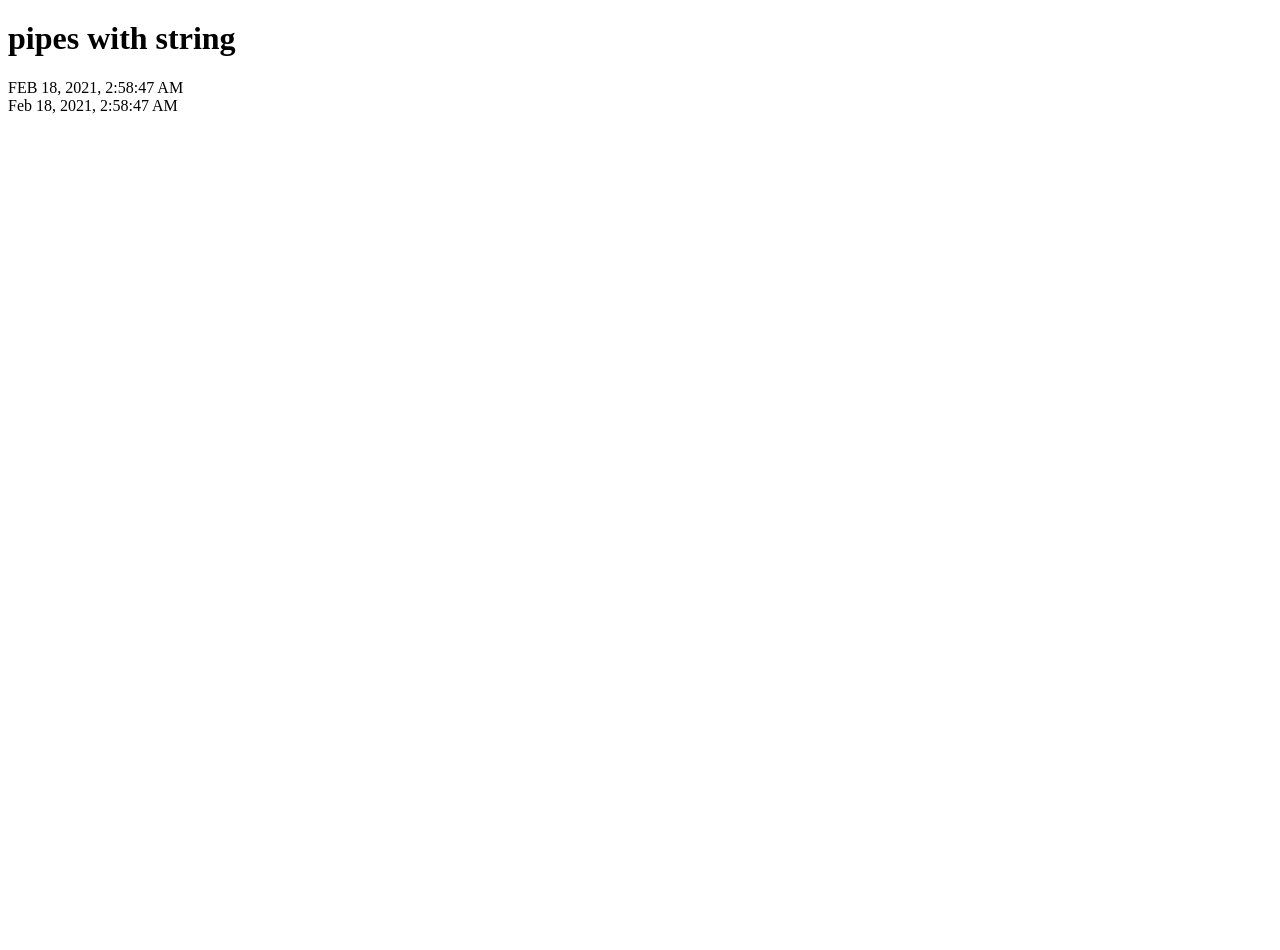
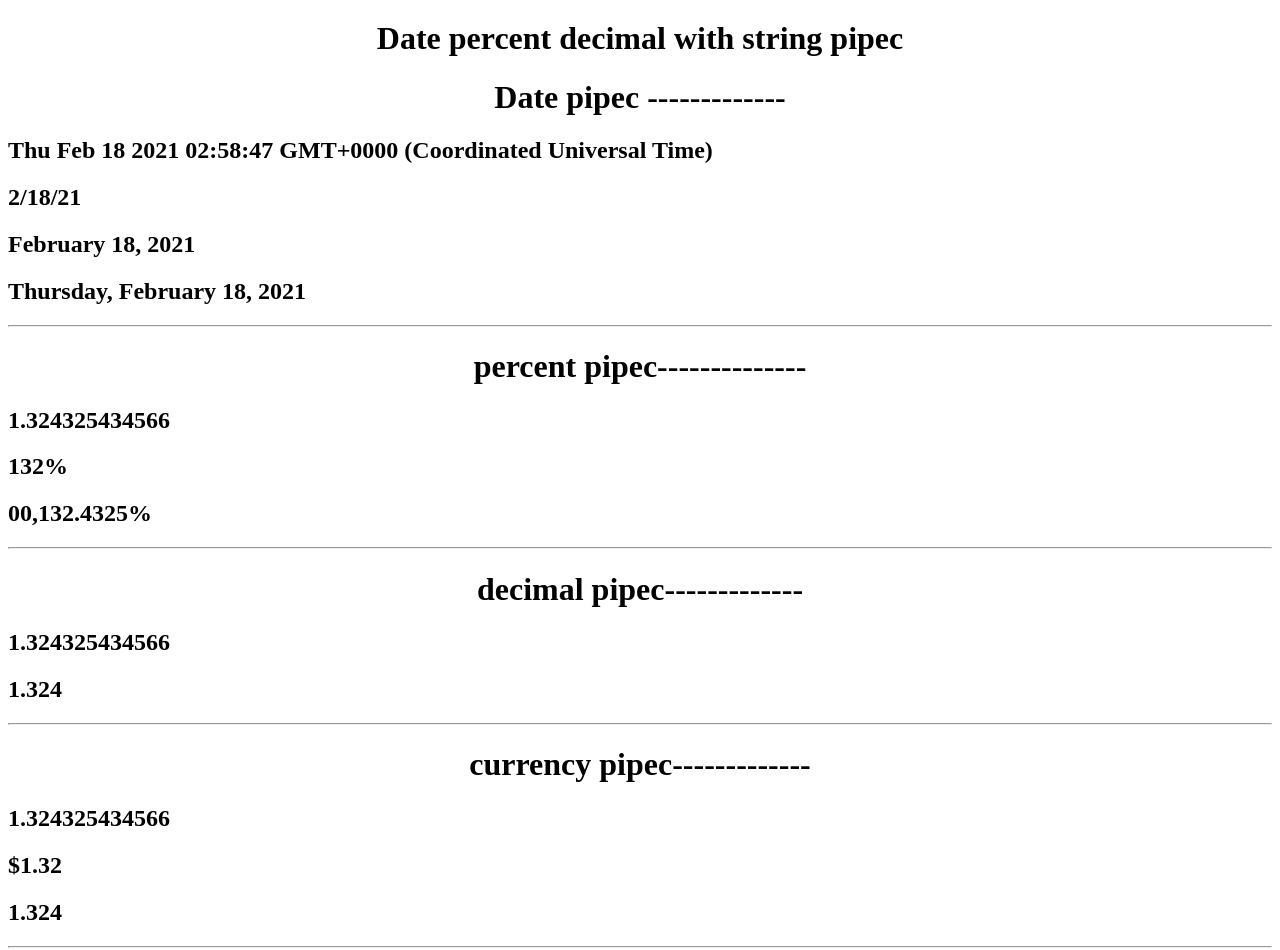
Before and after one commit to Gyanendra777/angular, an Angular app: page / in a window 1280 px wide. Shown: the part 42-992 px from the top of the page. Before the commit the page ends 800 px from the top, so only its background shows below. Built offline with nearby package versions, Linux system fonts and the light colour scheme.

Commit message:
pipes date percent decimal string

```diff
--- a/src/app/app.component.css
+++ b/src/app/app.component.css
@@ -0,0 +1,3 @@
+h1{
+  text-align: center;
+}
--- a/src/app/app.component.html
+++ b/src/app/app.component.html
@@ -1,7 +1,24 @@
 
 <h3>angular 11 fulll corase in project creat<a href="https://youtu.be/b_ERusRsQkE">link</a></h3>
 
-<h1>pipes with string</h1>
+<h1>Date percent decimal with string pipec</h1>
+<h1>Date  pipec -------------</h1>
 
-{{dod|date:'medium'|uppercase}}<br>
-{{dod|date:"medium"}}
+<h2>  {{dod}}</h2>
+<h2>  {{dod|date:'shortDate'}}</h2>
+<h2>  {{dod|date:'longDate'}}</h2>
+<h2>  {{dod|date:'fullDate'}}</h2><hr>
+<h1>percent pipec--------------</h1>
+<h2>  {{num}}</h2>
+<h2>  {{num|percent}}</h2>
+<h2>  {{num|percent:'5.4-4'}}</h2><hr>
+<h1>decimal pipec-------------</h1>
+<h2>  {{num}}</h2>
+<h2>  {{num|number}}</h2><hr>
+<h1>currency pipec-------------</h1>
+<h2>  {{num}}</h2>
+<h2>  {{num|currency}}</h2>
+<h2>  {{num|number}}</h2><hr>
+<h1>currency pipec-------------</h1>
+<h2>  {{num}}</h2>
+<h2>  {{num|currency :'INR':'code'}}</h2>
--- a/src/app/app.component.ts
+++ b/src/app/app.component.ts
@@ -8,4 +8,6 @@ import { Component } from '@angular/core';
 export class AppComponent {
   title = 'angular';
   dod = new Date()
+  name ="gyanendra dubey"
+  num:number=1.324325434566;
 }
```
